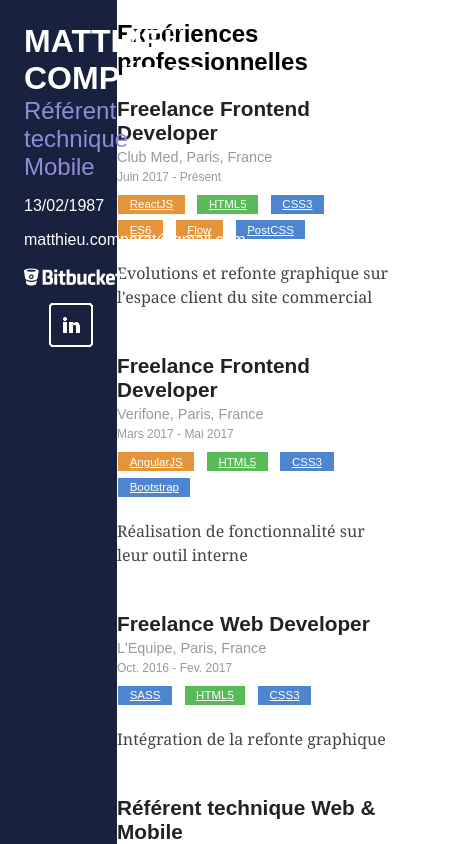
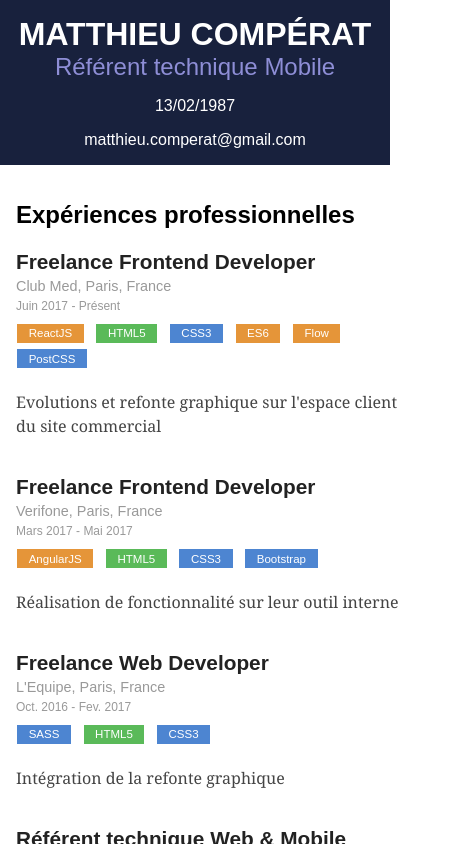
Before and after one commit to Mitchnsun/mcomperat, a React (Create React App) app: page / in a window 390 px wide. Shown: the top 844 px of the page, 459 px wide, since content can reach past the window. Built offline with nearby package versions, Linux system fonts and the light colour scheme.

Commit message:
[v3] Add responsive CSS

```diff
--- a/less/layout.less
+++ b/less/layout.less
@@ -1,58 +1,4 @@
-a {
-  text-decoration: none;
-  color: rgb(142, 142, 214);
-}
-a:hover,
-a:focus {
-  text-decoration: none;
-}
-ul, menu, dir {
-  -webkit-margin-before: 0.5em;
-}
-p {
-  -webkit-margin-after: 0.5em;
-}
-h1 {
-  margin: 0;
-}
-
 /* LAYOUT CSS */
-#layout {
-  padding-left: 30%; /* "left col (nav + list)" width */
-  position: relative;
-}
-.posts {
-  padding-bottom: 1em;
-}
-.sidebar {
-  position: fixed;
-  top: 0;
-  bottom: 0;
-  width: 30%;
-  margin-left: -30%;
-  background: rgb(24, 33, 61);
-  color: #fff;
-}
-
-.header, .sidebar-details {
-  margin: 20% 1.5em 0;
-  text-align: right;
-}
-.sidebar-details, .social-container {
-  margin: 5% 1.5em 0;
-  text-align: right;
-}
-
-.social-container {
-  #Bitbucket {
-    img {
-      width: 100px;
-      margin-bottom: 10px;
-      margin-right: 5px;
-    }
-  }
-}
-
 .brand-title,
 .brand-tagline {
   margin: 0;
@@ -96,120 +42,3 @@ h1 {
   font-weight: 500;
   letter-spacing: 0.1em;
 }
-
-.content {
-  padding: 2em 3em 0;
-}
-
-.post {
-  padding-bottom: 0.5em;
-}
-.post-title {
-  font-size: 1.3em;
-  color: #222;
-  margin-bottom: 0.2em;
-}
-.post-avatar {
-  border-radius: 50px;
-  float: right;
-  margin-left: 1em;
-}
-.post-description {
-  font-family: Georgia, "Cambria", serif;
-  color: #444;
-  line-height: 1.5em;
-}
-.post-meta {
-  color: #999;
-  font-size: 90%;
-  padding-bottom : 5px;
-  margin: 0;
-  overflow: hidden;
-  &.era {
-    font-size: 75%;
-  }
-}
-
-.post-category {
-  display: block;
-  margin: .5em 1em .1em .1em;
-  padding: .3em 1em;
-  color: #fff;
-  background: #919191;
-  font-size: 80%;
-  float: left;
-}
-.post-category-html {
-  background: #5aba59;
-}
-.post-category-css {
-  background: #4d85d1;
-}
-.post-category-js {
-  background: #e59539;
-}
-.post-category-back {
-  background: #282828;
-}
-.post-category-ios {
-  background: #8156a7;
-}
-.post-category-db {
-  background: #6faedb;
-}
-
-.post-images {
-  margin: 1em 0;
-}
-.post-image-meta {
-  margin-top: -3.5em;
-  margin-left: 1em;
-  color: #fff;
-  text-shadow: 0 1px 1px #333;
-}
-
-.footer {
-  text-align: center;
-  padding: 1em 0;
-  a {
-    color: #ccc;
-    font-size: 80%;
-  }
-  .pure-menu a:hover, .pure-menu a:focus {
-    background: none;
-  }
-}
-
-@media (max-width: 830px) {
-  .sidebar {
-    width: 100%;
-    position: relative;
-    margin: 0;
-  }
-
-  .header {
-    text-align: center;
-    top: auto;
-    margin: 1em auto;
-    position: static;
-  }
-  .sidebar-details {
- 	  text-align: center;
-    top: auto;
-    margin: 1em auto;
-    position: static;
-  }
-  .social-container {
-    display: none;
-  }
-
-  #layout {
-    padding: 0;
-  }
-}
-
-@media (max-width: 480px) {
-  .content {
-    padding: 1em 1em 0;
-  }
-}
--- a/src/App.css
+++ b/src/App.css
@@ -1,3 +1,21 @@
+a {
+  text-decoration: none;
+  color: rgb(142, 142, 214);
+}
+a:hover,
+a:focus {
+  text-decoration: none;
+}
+ul, menu, dir {
+  -webkit-margin-before: 0.5em;
+}
+p {
+  -webkit-margin-after: 0.5em;
+}
+h1 {
+  margin: 0;
+}
+
 .App {
   padding-left: 30%;
   position: relative;
@@ -27,4 +45,23 @@
   word-spacing: normal;
   vertical-align: top;
   text-rendering: auto;
+  padding: 2em 3em 0;
 }
+
+@media (max-width: 830px) {
+  .App {
+    padding: 0;
+  }
+
+  .App-sidebar {
+    width: 100%;
+    position: relative;
+    margin: 0;
+  }
+}
+
+@media (max-width: 480px) {
+  .App-container {
+    padding: 1em 1em 0;
+  }
+}
--- a/src/components/heading/Heading.css
+++ b/src/components/heading/Heading.css
@@ -24,3 +24,23 @@
   margin-bottom: 10px;
   margin-right: 5px;
 }
+
+@media (max-width: 830px) {
+  .App-header {
+    text-align: center;
+    top: auto;
+    margin: 1em auto;
+    position: static;
+  }
+
+  .sidebar-details {
+ 	  text-align: center;
+    top: auto;
+    margin: 1em auto;
+    position: static;
+  }
+
+  .social-container {
+    display: none;
+  }
+}
```
